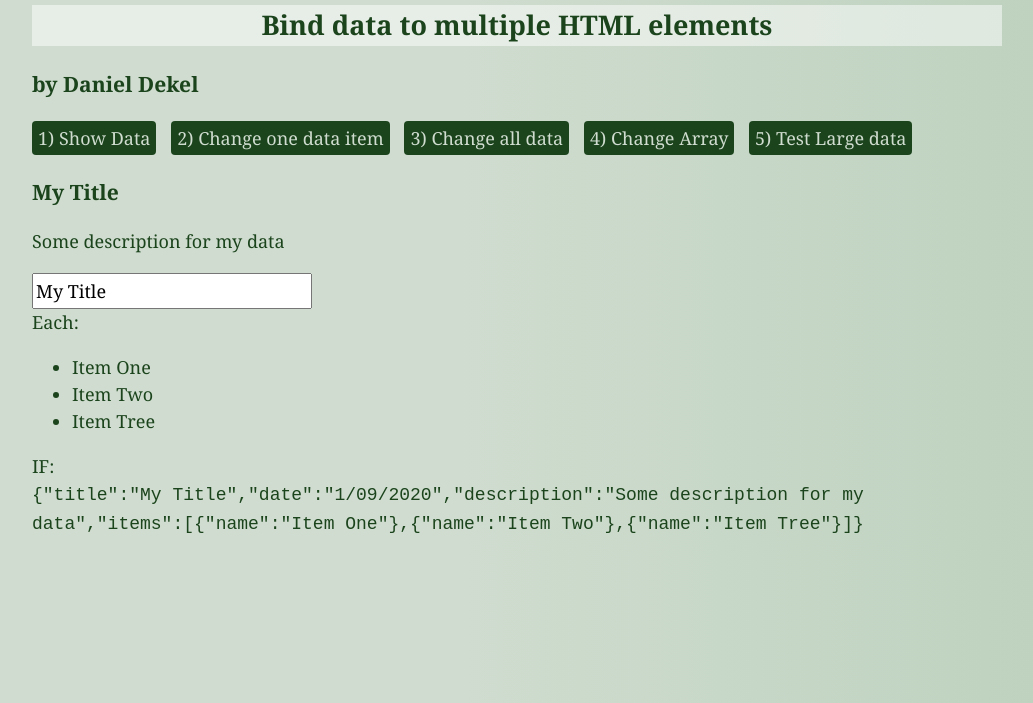
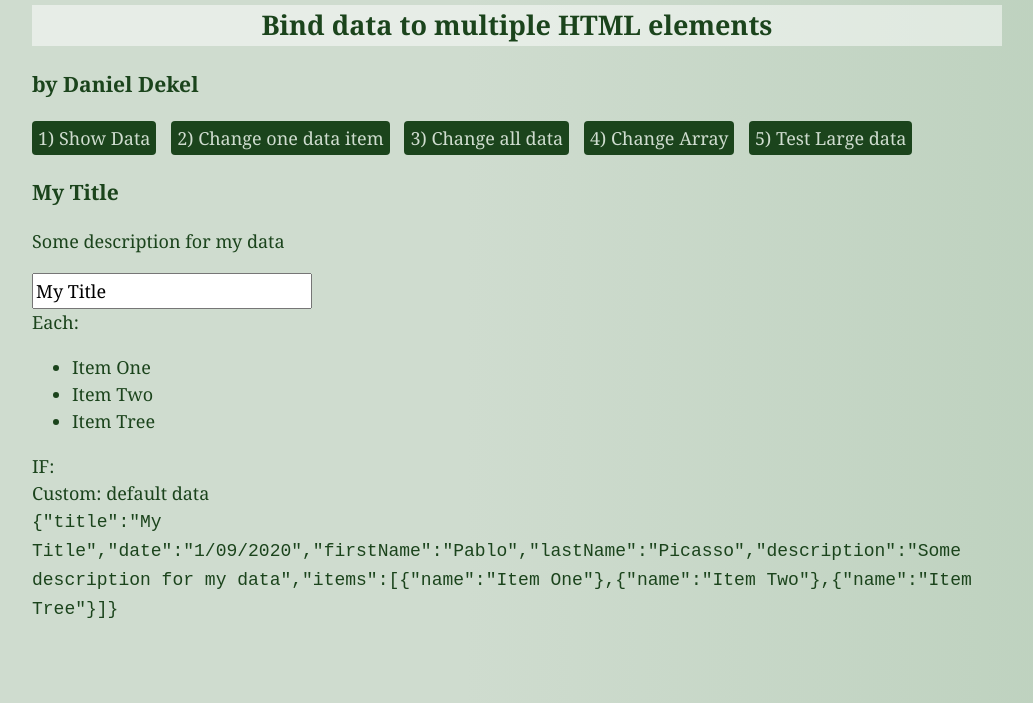
Before and after one commit to dekel/html-bind-js, a website: page demo/index.html in a window 1280 px wide. Both pictures are taken after a click on the button "1) Show Data". Shown: the part 97-800 px from the top of the page, without its empty margins (123-1156 px from the left). Drawn offline with Linux system fonts and the light colour scheme.

Commit message:
Fixed bug when no data is found ot bind

```diff
--- a/demo/index.html
+++ b/demo/index.html
@@ -45,6 +45,11 @@
       </template>
     </div>
 
+    <div>
+      <label>Custom:</label>
+      <span dk-bind="custom:my-object>customFullName">default data</span>
+    </div>
+
     <code dk-bind="text:my-object"></code>
   </div>
   <script type="module">
@@ -52,6 +57,8 @@
     const myData = {
       title: "My Title",
       date: "1/09/2020",
+      firstName: "Pablo",
+      lastName: "Picasso",
       description: "Some description for my data",
       items: [
         { name: "Item One" },
@@ -62,6 +69,10 @@
 
     myData.isDisplayTitle = function () {
       return this.title === "My Title Updated";
+    };
+
+    myData.customFullName = function (el) {
+      el.innerText = `${this.firstName} ${this.lastName} `;
     };
 
     // window.htmlBindJs.attributePrefix = "hb";
--- a/package.json
+++ b/package.json
@@ -1,6 +1,6 @@
 {
   "name": "html-bind",
-  "version": "0.0.1",
+  "version": "0.0.2",
   "description": "A small JavaScript module that allows binding an object to the html",
   "main": "html-bind.js",
   "scripts": {
--- a/src/html-bind.js
+++ b/src/html-bind.js
@@ -28,7 +28,7 @@ class HtmlBindJs {
       DATA_AS: "each-as",
       IF: "if",
     };
-    this.noDataLoadedClassName = "dk-no-data-loaded"
+    this.noDataLoadedClassName = "dk-no-data-loaded";
 
     this.directives = {
       text: { fn: this.updateText },
@@ -100,8 +100,10 @@ class HtmlBindJs {
     const bindsLength = binds.length;
     for (let bindIndex = 0; bindIndex < bindsLength; bindIndex++) {
       const bind = binds[bindIndex];
-      if (!bind) continue;
+      if (!bind || bind === "undefined") continue;
       const bindItems = bind.split(this.attribBindDirectiveSeparator);
+      if (bindItems.length <= 1) continue;
+
       const bindDirective = bindItems[0].trim();
       const bindDirectiveDetails = bindItems[1].trim();
       if (bindDirective && this.directives[bindDirective]) {
@@ -192,7 +194,7 @@ class HtmlBindJs {
     // Get inside the template:
     const elemContent = elem.content.firstElementChild;
 
-    // Remove Temporarilly the Template Node:
+    // Remove Temporarily the Template Node:
     parentParentElem.removeChild(elem);
 
     const processId = Math.random() * 4;
@@ -430,9 +432,7 @@ class HtmlBindJs {
    * @returns {*} value if exists else undefined
    */
   getProp(object, path, defaultVal) {
-    const PATH = Array.isArray(path)
-      ? path
-      : path.split(".").filter((i) => i.length);
+    const PATH = Array.isArray(path) ? path : path.split(".").filter((i) => i.length);
     if (!PATH.length) {
       return object === undefined ? defaultVal : object;
     }
```
Also changed, not shown: README.md, dist/html-bind.min.js, 1 other file.
